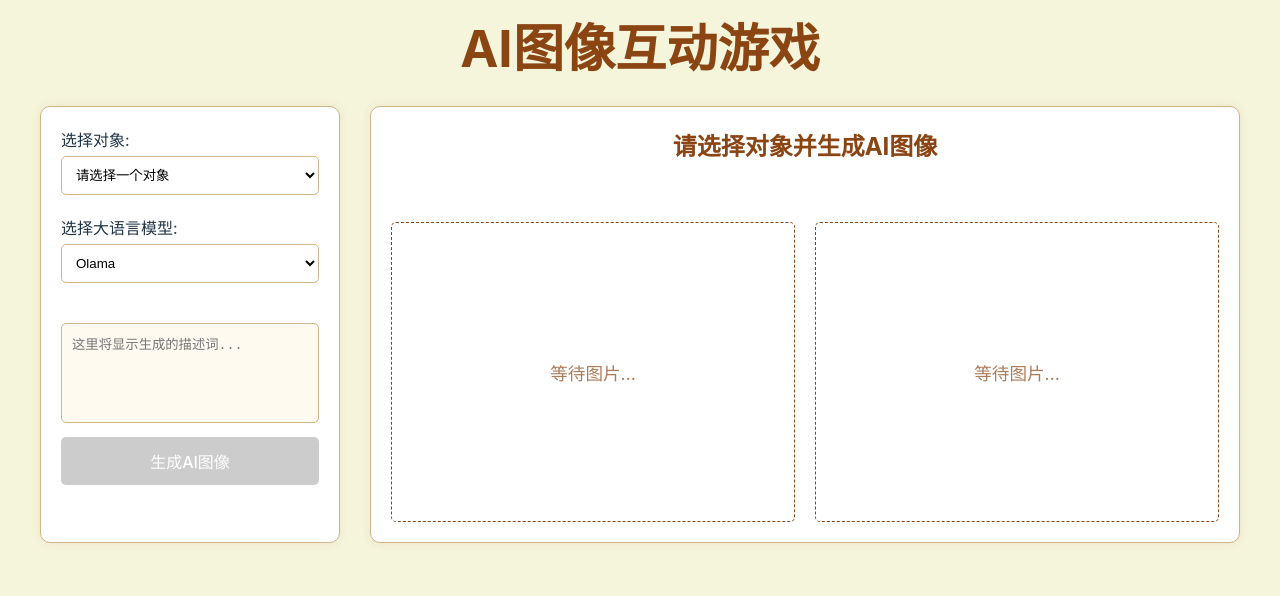
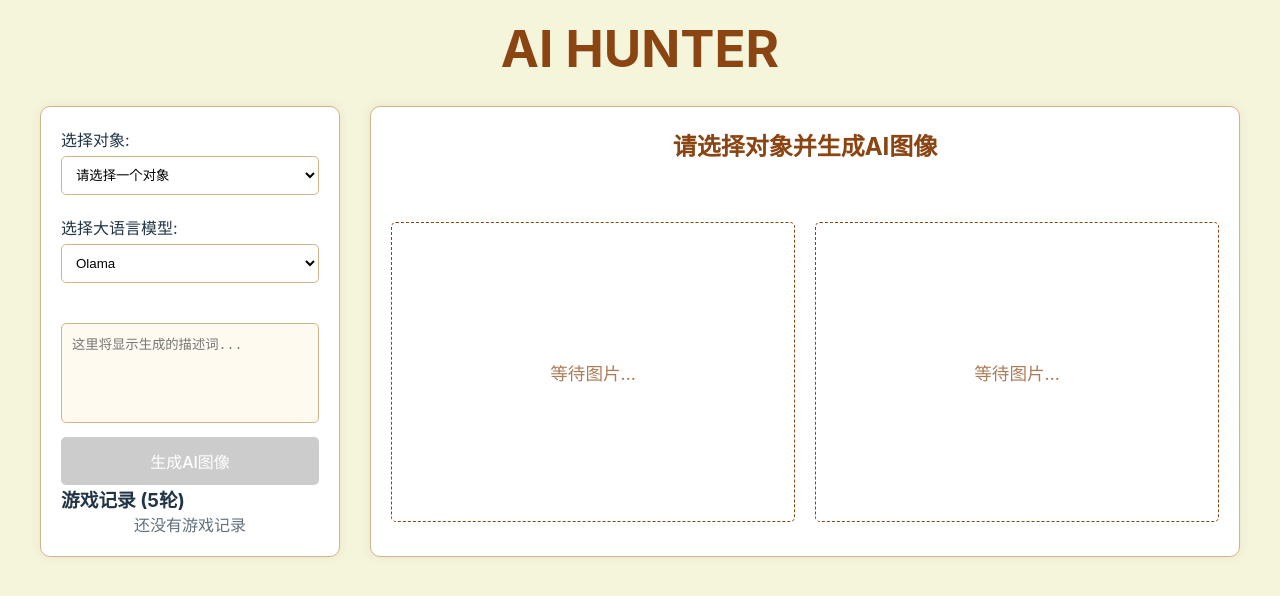
Before and after one commit to freemank1224/game-ai, a React (Vite) app in the folder frontend/: page / in a window 1280 px wide. Shown: the top 596 px of the page. Built offline with nearby package versions, Linux system fonts and the light colour scheme.

Commit message:
Implement game score recorder

```diff
--- a/frontend/src/App.jsx
+++ b/frontend/src/App.jsx
@@ -15,6 +15,8 @@ function App() {
   const [aiImage, setAiImage] = useState(null)      // 新增状态存储AI图片
   const [isGeneratingImage, setIsGeneratingImage] = useState(false) // 添加加载状态
   const [isGeneratingPrompt, setIsGeneratingPrompt] = useState(false) // 新增：生成提示词状态
+  const [gameHistory, setGameHistory] = useState([]);
+  const [totalScore, setTotalScore] = useState(0);
 
   const resetGameState = () => {
     setDescription('')
@@ -169,11 +171,29 @@ function App() {
   const handleGuess = (guess) => {
     setUserGuess(guess)
     setShowResult(true)
+
+    // 记录游戏结果
+    const isCorrect = guess === 'ai';
+    const newHistory = [...gameHistory, {
+      round: gameHistory.length + 1,
+      guess,
+      isCorrect
+    }];
+
+    setGameHistory(newHistory);
+    setTotalScore(newHistory.filter(h => h.isCorrect).length);
+
+    // 如果已经玩了5轮，可以添加游戏结束的逻辑
+    if (newHistory.length >= 5) {
+      setTimeout(() => {
+        alert(`游戏结束！最终得分：${newHistory.filter(h => h.isCorrect).length}分`);
+      }, 500);
+    }
   }
 
   return (
     <div className="app-container">
-      <h1>AI图像互动游戏</h1>
+      <h1>AI HUNTER</h1>
       <div className="content-wrapper">
         <div className="left-panel">
           <div className="object-selection">
@@ -221,18 +241,43 @@ function App() {
           >
             {isGeneratingPrompt ? "正在生成提示词..." : "生成AI图像"}
           </button>
+
+          {/* 添加外层容器包裹游戏记录 */}
+          <div className="game-history-container">
+            <div className="game-history">
+              <h3>游戏记录 (5轮)</h3>
+              {gameHistory.map((record, index) => (
+                <div
+                  key={index}
+                  className={`history-item ${record.isCorrect ? 'correct' : 'incorrect'}`}
+                >
+                  <span>第 {record.round} 轮</span>
+                  <span>{record.isCorrect ? '✓ 答对了！' : '✗ 答错了'}</span>
+                </div>
+              ))}
+              {gameHistory.length > 0 ? (
+                <div className="total-score">
+                  当前得分：{totalScore} / {gameHistory.length}
+                </div>
+              ) : (
+                <div style={{ textAlign: 'center', opacity: 0.7 }}>
+                  还没有游戏记录
+                </div>
+              )}
+            </div>
+          </div>
         </div>
 
         <div className="right-panel">
           <h2 className="guess-prompt">
-            {isGeneratingImage ? "正在生成图像..." :
+            {isGeneratingImage || isGeneratingPrompt ? "大语言模型正在推理，请等待..." :
              aiImage ? "请猜测哪个是AI生成的图片？" : "请选择对象并生成AI图像"}
           </h2>
           <div className="images-container">
-            {(isGeneratingImage || aiImage) ? (
+            {(isGeneratingImage || aiImage || isGeneratingPrompt) ? (
               imagePositions.map((type, index) => (
                 <div key={type} className="image-guess-container">
-                  {isGeneratingImage ? (
+                  {isGeneratingImage || isGeneratingPrompt ? (
                     <div className="loading-placeholder" />
                   ) : (
                     <>
```
